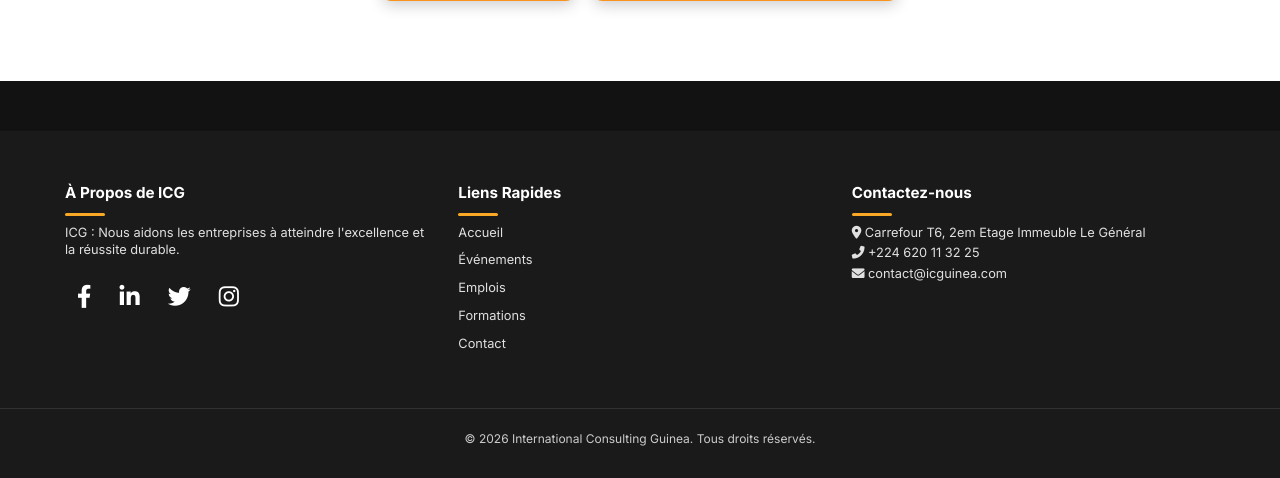
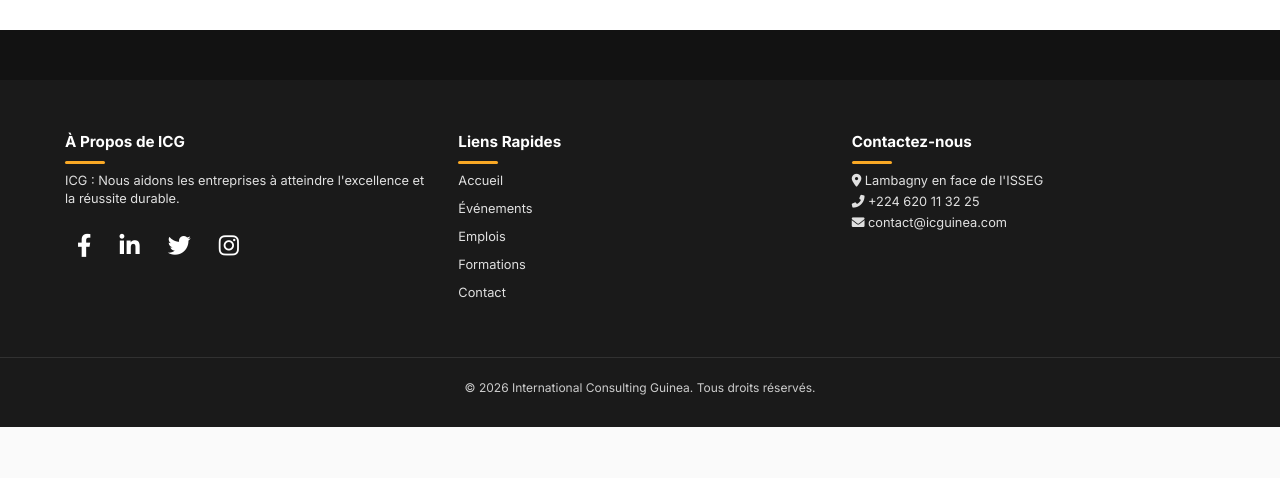
Before and after one commit to Godecode62/icg_website, a Django app: page / in a window 1280 px wide. Shown: the part 3591-4069 px from the top of the page. After the commit the page ends 4018 px from the top, so only its background shows below. Run offline with Django 5.2, Linux system fonts and the light colour scheme; parts of the project's set-up code (start-up, migrations or seed data) failed here and were passed over.

Commit message:
Mise à jour adresse: Lambagny en face de l'ISSEG

```diff
--- a/templates/about.html
+++ b/templates/about.html
@@ -219,10 +219,8 @@
                         <div class="info-content">
                             <h3 class="orange-text">Adresse</h3>
                             <p>
-                                Carrefour 6ème Tranche (T6)<br>
-                                Immeuble le Général, 2ème Étage<br>
-                                Au-dessus de la Pharmacie DOUK<br>
-                                Kaloum-Conakry, Guinée
+                                Lambagny en face de l'ISSEG<br>
+                                Conakry, Guinée
                             </p>
                         </div>
                     </div>
--- a/templates/base.html
+++ b/templates/base.html
@@ -117,7 +117,7 @@
             <div class="footer-section contact">
                 <h3>Contactez-nous</h3>
                 <p>
-                    <i class="fas fa-map-marker-alt"></i> Carrefour T6, 2em Etage Immeuble Le Général
+                    <i class="fas fa-map-marker-alt"></i> Lambagny en face de l'ISSEG
                 </p>
                 <p>
                     <i class="fas fa-phone-alt"></i>
--- a/templates/contacts/contact.html
+++ b/templates/contacts/contact.html
@@ -307,10 +307,8 @@
                         <div class="info-content">
                             <h3 class="orange-text">Adresse</h3>
                             <p>
-                                <strong>Carrefour 6ème Tranche (T6)</strong><br>
-                                Immeuble le Général, 2ème Étage<br>
-                                Au-dessus de la Pharmacie DOUK<br>
-                                Kaloum-Conakry, Guinée
+                                Lambagny en face de l'ISSEG<br>
+                                Conakry, Guinée
                             </p>
                         </div>
                     </div>
```
